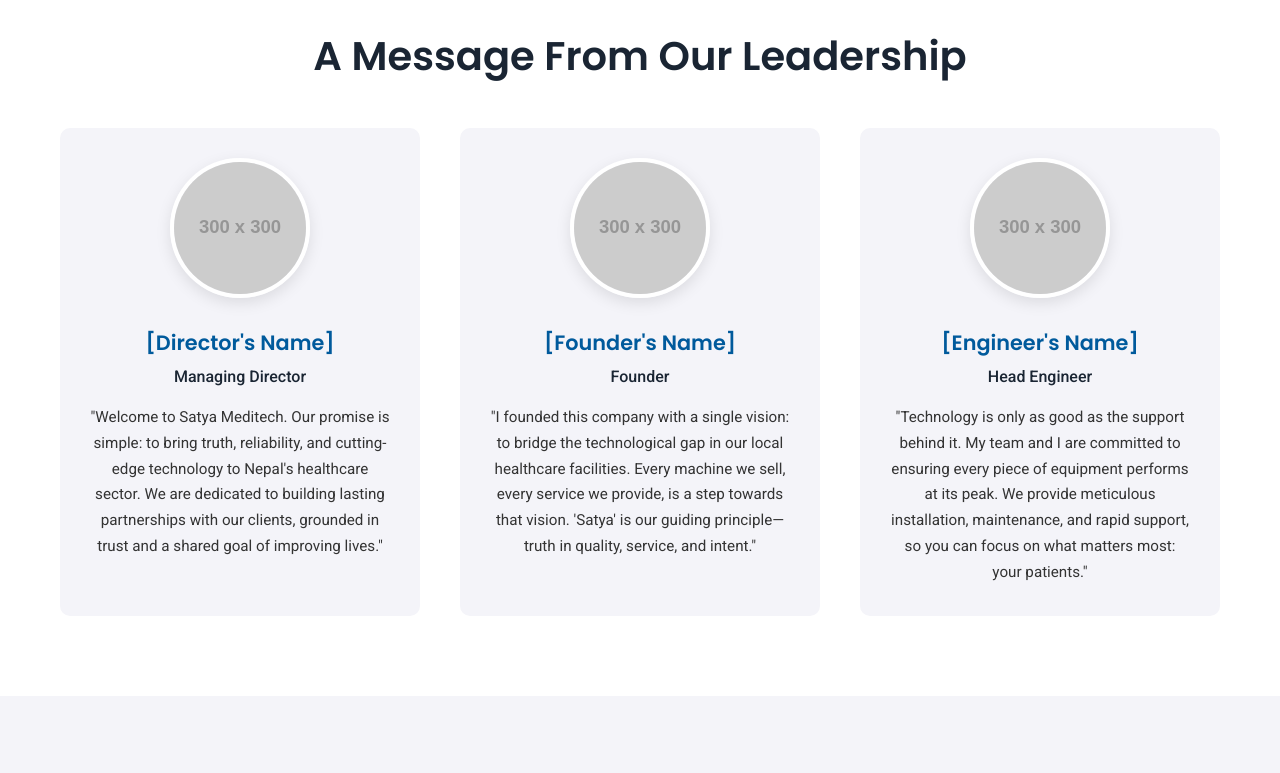
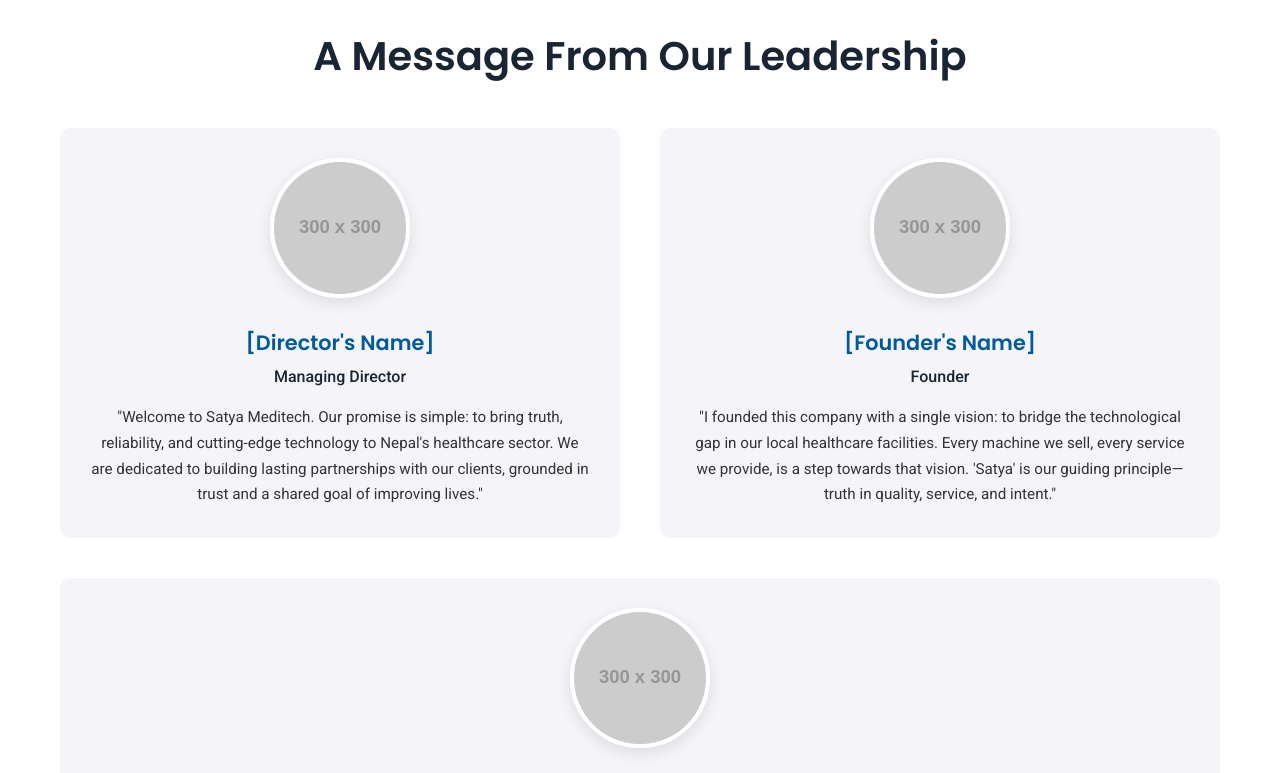
Before and after one commit to sujanrimal-tech/amedi, a plain HTML site: page about/index.html in a window 1280 px wide. Shown: the part 1460-2233 px from the top of the page. Drawn offline with Linux system fonts and the light colour scheme; placeholder pictures from the web are drawn by us.

Commit message:
Update style.css

```diff
--- a/css/style.css
+++ b/css/style.css
@@ -630,7 +630,8 @@
 
 .message-grid {
     display: grid;
-    grid-template-columns: repeat(auto-fit, minmax(320px, 1fr));
+    /* By default (on mobile), display a single column for a simple stack */
+    grid-template-columns: 1fr;
     gap: 40px;
     margin-top: 40px;
 }
@@ -678,6 +679,17 @@
     color: var(--text-color);
 }
 
-/* Add staggered delays for the new cards */
-.message-card:nth-child(2) { transition-delay: 0.2s; }
-.message-card:nth-child(3) { transition-delay: 0.4s; }
+/* --- The Magic: Desktop Layout --- */
+/* When the screen is 768px or wider, apply the special 2-over-1 layout */
+@media (min-width: 768px) {
+    .message-grid {
+        /* Create a two-column grid */
+        grid-template-columns: 1fr 1fr;
+    }
+
+    /* Target the 3rd message card specifically */
+    .message-grid .message-card:nth-child(3) {
+        /* Tell this card to span from the first grid line to the last one */
+        grid-column: 1 / -1;
+    }
+}
```
